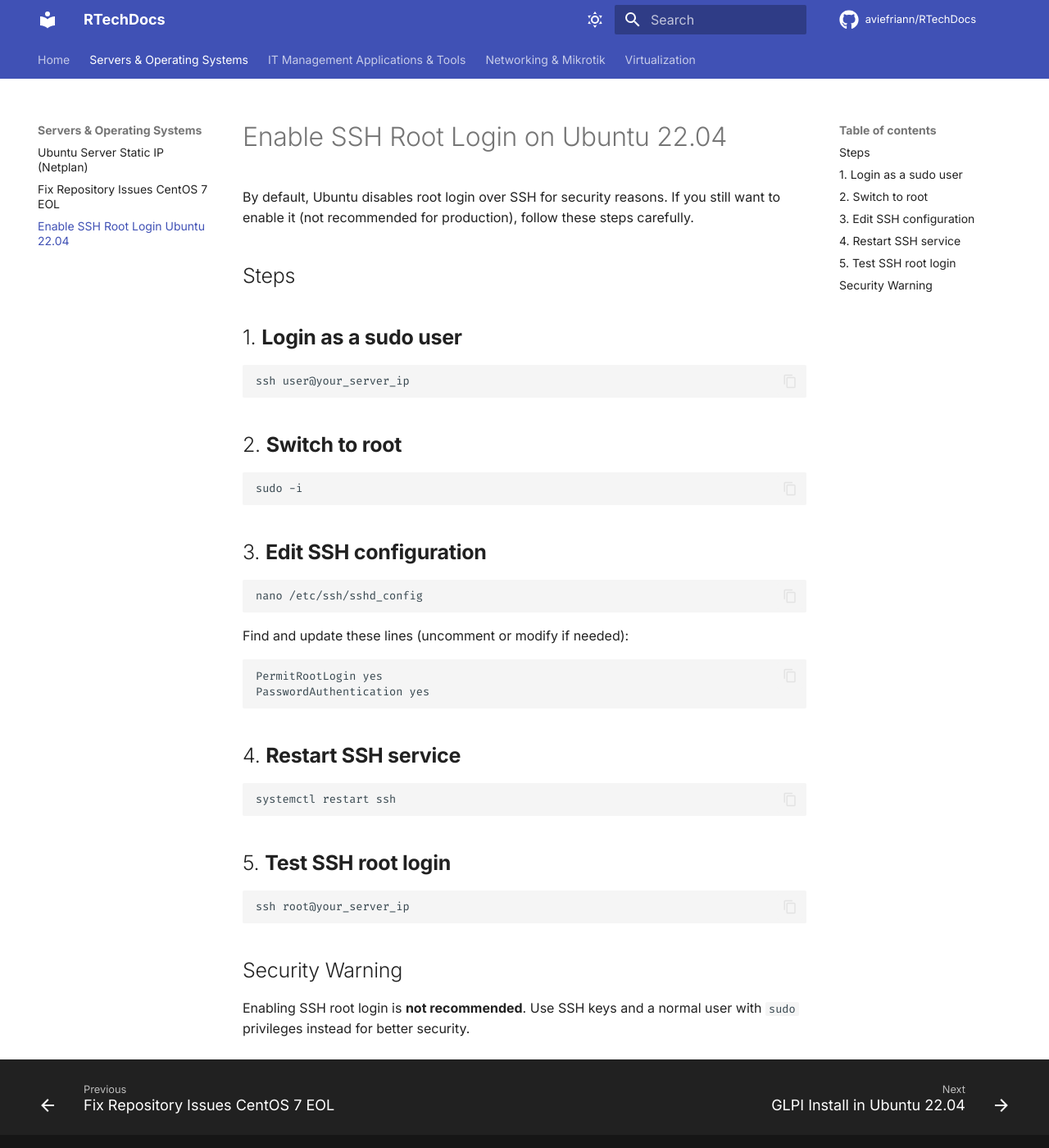
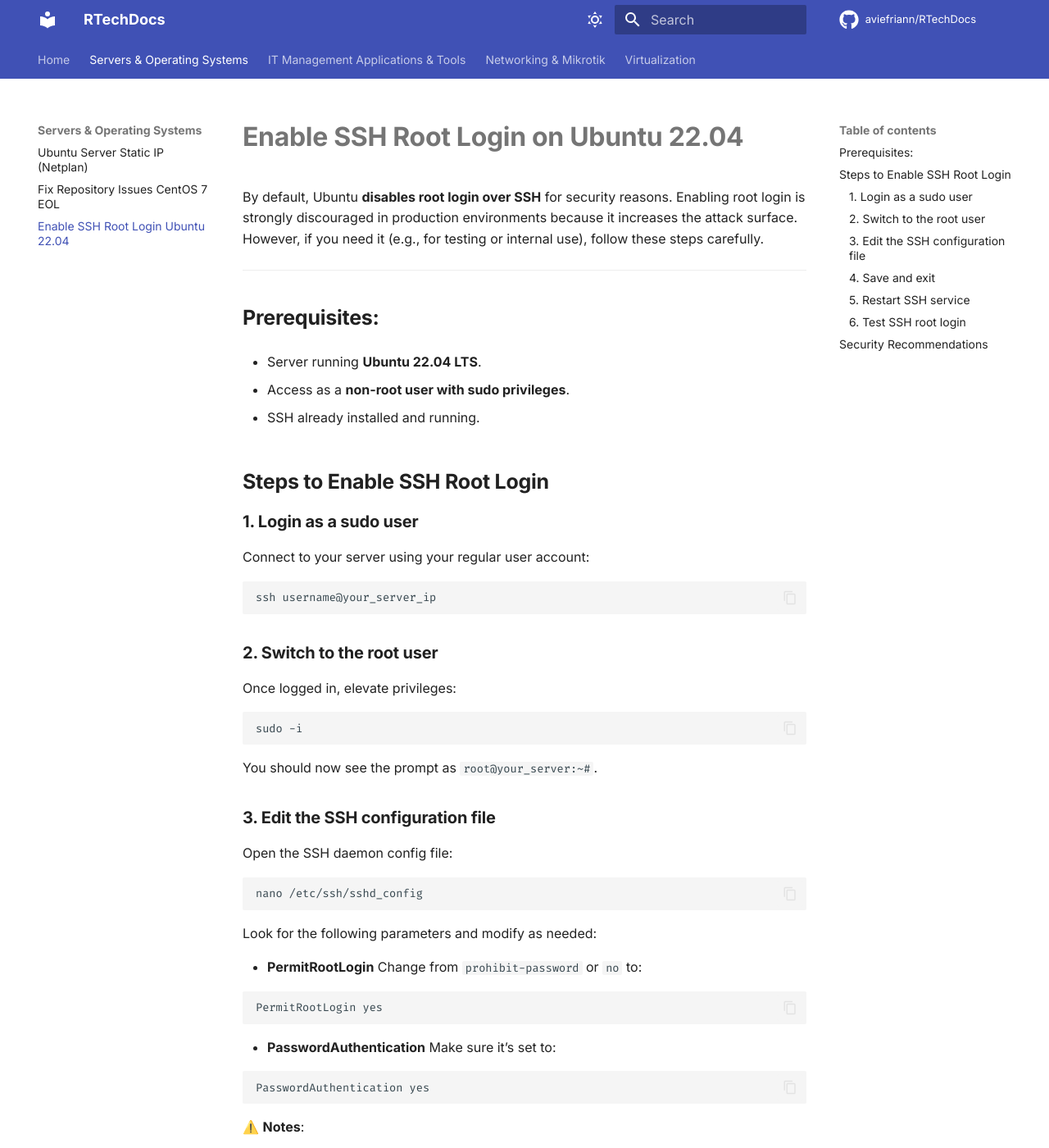
Before and after one commit to aviefriann/RTechDocs, an MkDocs documentation site: the page built from docs/servers-os/enable-ssh-root-login-ubuntu-22-04.md, in a window 1280 px wide and 1400 px high. Shown: the whole window at 82% size. Built offline with MkDocs 1.6.1 and Material for MkDocs 9.7.7, drawn with Linux system fonts in a browser that asks for light colours; comment, search, counter and statistics services are not loaded; some of the changed text lies outside the part shown.

Commit message:
update: content enable ssh root login ubuntu 22.04

````diff
--- a/docs/servers-os/enable-ssh-root-login-ubuntu-22-04.md
+++ b/docs/servers-os/enable-ssh-root-login-ubuntu-22-04.md
@@ -1,46 +1,135 @@
-# Enable SSH Root Login on Ubuntu 22.04
+# **Enable SSH Root Login on Ubuntu 22.04**
 
-By default, Ubuntu disables root login over SSH for security reasons. If you still want to enable it (not recommended for production), follow these steps carefully.
+By default, Ubuntu **disables root login over SSH** for security reasons. Enabling root login is strongly discouraged in production environments because it increases the attack surface. However, if you need it (e.g., for testing or internal use), follow these steps carefully.
 
-## Steps
+---
 
-## 1. **Login as a sudo user**
+## **Prerequisites:**
 
-```bash
-ssh user@your_server_ip
+- Server running **Ubuntu 22.04 LTS**.
+
+- Access as a **non-root user with sudo privileges**.
+
+- SSH already installed and running.
+
+## **Steps to Enable SSH Root Login**
+
+### **1. Login as a sudo user**
+
+Connect to your server using your regular user account:
+
+```
+ssh username@your_server_ip
 ```
 
-## 2. **Switch to root**
+### **2. Switch to the root user**
 
-```bash
+Once logged in, elevate privileges:
+
+```
 sudo -i
 ```
 
-## 3. **Edit SSH configuration**
+You should now see the prompt as `root@your_server:~#`.
 
-```bash
+### **3. Edit the SSH configuration file**
+
+Open the SSH daemon config file:
+
+```
 nano /etc/ssh/sshd_config
 ```
 
-Find and update these lines (uncomment or modify if needed):
+Look for the following parameters and modify as needed:
+
+- **PermitRootLogin**
+  Change from `prohibit-password` or `no` to:
+
+  ```
+  PermitRootLogin yes
+  ```
+
+- **PasswordAuthentication**
+  Make sure it’s set to:
+
+  ```
+  PasswordAuthentication yes
+  ```
+
+  ⚠️ **Notes**:
+
+- If lines are commented with `#`, remove the `#` before editing.
+
+- Using `yes` allows password login, which is less secure. A better alternative is `PermitRootLogin prohibit-password` with SSH keys.
+
+### **4. Save and exit**
+
+In `nano`, press:
+
+- `CTRL + O` → Enter (save)
+
+- `CTRL + X` → Exit
+
+### **5. Restart SSH service**
+
+Apply changes by restarting the SSH service:
 
 ```
-PermitRootLogin yes
-PasswordAuthentication yes
-```
-
-## 4. **Restart SSH service**
-
-```bash
 systemctl restart ssh
 ```
 
-## 5. **Test SSH root login**
+Check service status:
 
-```bash
+```
+systemctl status ssh
+```
+
+Make sure it shows `active (running)`.
+
+### **6. Test SSH root login**
+
+From your local machine, try connecting directly as root:
+
+```
 ssh root@your_server_ip
 ```
 
-## Security Warning
+If you enabled password authentication, enter the root password when prompted.
 
-Enabling SSH root login is **not recommended**. Use SSH keys and a normal user with `sudo` privileges instead for better security.
+## **_Security Recommendations_**
+
+Enabling root login directly over SSH is **not recommended**. To improve security:
+
+- **Use SSH keys**
+  Generate a key pair on your local machine:
+  ```
+  ssh-keygen -t ed25519
+  ```
+  Copy it to the server:
+  ```
+  ssh-copy-id root@your_server_ip
+  ```
+  Then disable password authentication:
+  ```
+  PasswordAuthentication no
+  ```
+- **Restrict SSH access**
+  Edit `/etc/ssh/sshd_config`:
+  ```
+  AllowUsers root username
+  ```
+- **Change default SSH port**
+  In `/etc/ssh/sshd_config`:
+  ```
+  Port 2222
+  ```
+  (Don’t forget to allow the new port in your firewall).
+- **Use a firewall** (UFW or iptables) to limit SSH access.
+  Example with UFW:
+
+  ```
+  ufw allow 2222/tcp
+  ufw enable
+  ```
+
+  ✅ Now you should be able to log in as root via SSH, but consider disabling it once your task is complete for better security.
````
Also changed, not shown: docs/index.md (+1 -1 lines).
